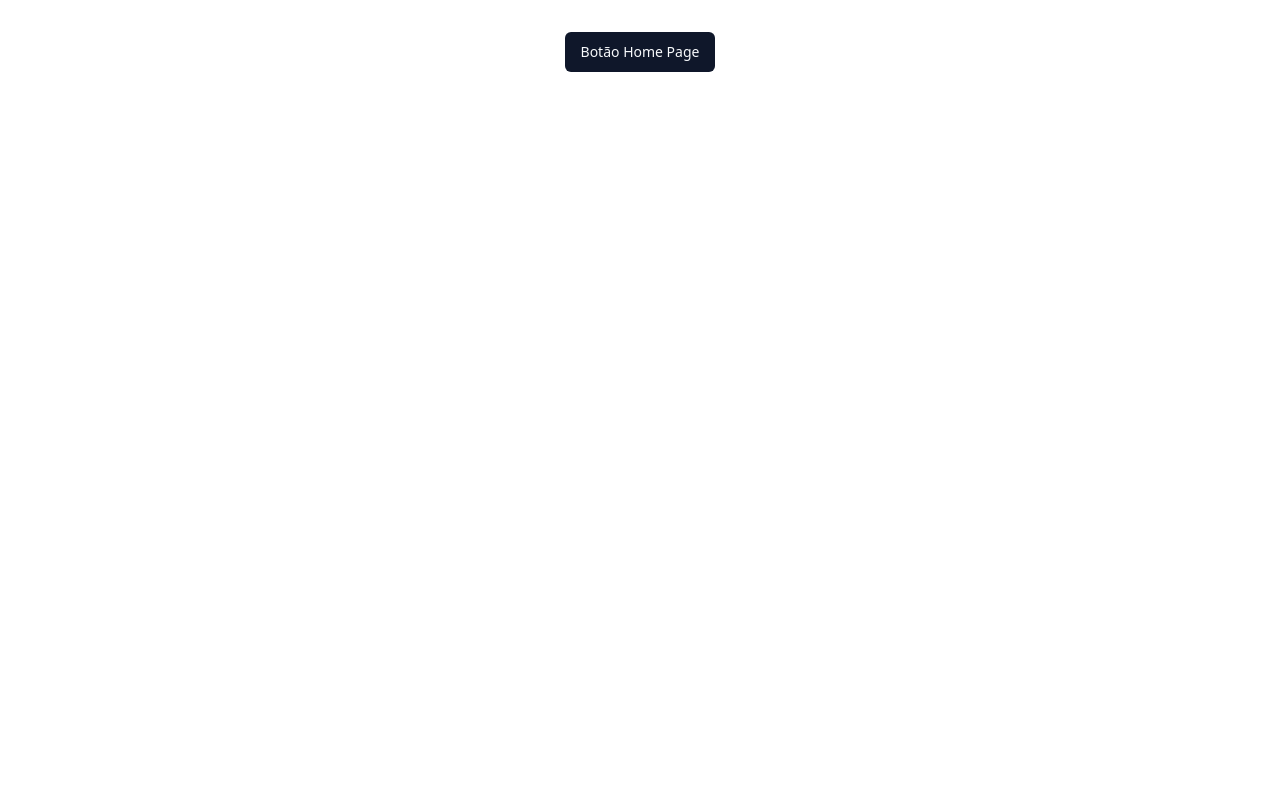
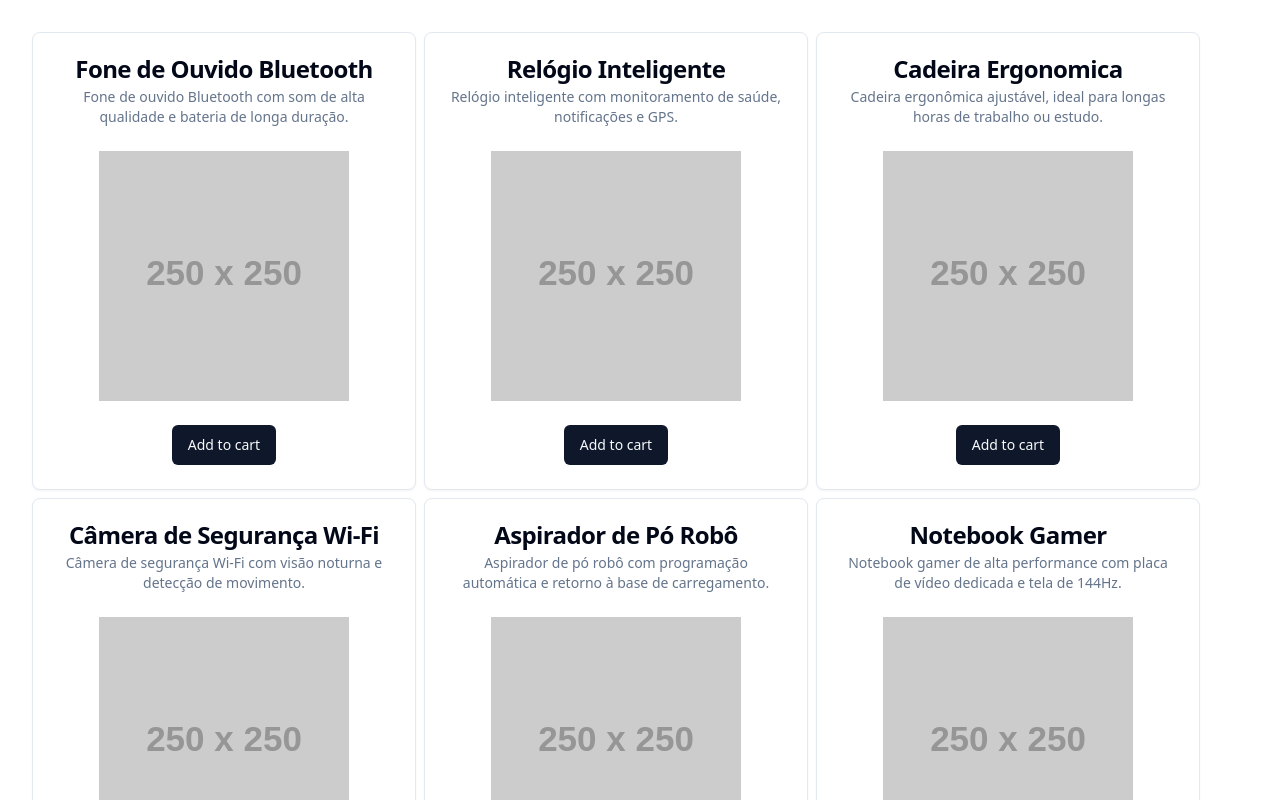
Before and after one commit to eminesf/redux-app, a React (Vite) app: page / in a window 1280 px wide. Shown: the top 800 px of the page. Built offline with nearby package versions, Linux system fonts and the light colour scheme; data requests are answered from the project's data file.

Commit message:
feat(ListItems): create component ListItems

```diff
--- a/src/App.css
+++ b/src/App.css
@@ -2,5 +2,4 @@
   max-width: 1280px;
   margin: 0 auto;
   padding: 2rem;
-  text-align: center;
 }
--- /dev/null
+++ b/src/components/ListItems.tsx
@@ -0,0 +1,38 @@
+import { Products } from "@/types/products";
+import React, { useMemo } from "react";
+import { Button } from "@/components/ui/button";
+import {
+  Card,
+  CardContent,
+  CardDescription,
+  CardFooter,
+  CardHeader,
+  CardTitle,
+} from "@/components/ui/card";
+
+interface ListItemsProps {
+  products: Products[];
+}
+
+export const ListItems: React.FC<ListItemsProps> = ({ products }) => {
+  const productItems = useMemo(() => {
+    return products.map((product) => (
+      <div key={product.id}>
+        <Card className="w-full md:w-96 flex flex-col items-center text-center">
+          <CardHeader>
+            <CardTitle>{product.name}</CardTitle>
+            <CardDescription>{product.description}</CardDescription>
+          </CardHeader>
+          <CardContent>
+            <img src={product.photo} alt="colorful square" />
+          </CardContent>
+          <CardFooter>
+            <Button>Add to cart</Button>
+          </CardFooter>
+        </Card>
+      </div>
+    ));
+  }, [products]);
+
+  return <div className="flex flex-wrap gap-2">{productItems}</div>;
+};
--- /dev/null
+++ b/src/components/ui/card.tsx
@@ -0,0 +1,79 @@
+import * as React from "react"
+
+import { cn } from "@/lib/utils"
+
+const Card = React.forwardRef<
+  HTMLDivElement,
+  React.HTMLAttributes<HTMLDivElement>
+>(({ className, ...props }, ref) => (
+  <div
+    ref={ref}
+    className={cn(
+      "rounded-lg border bg-card text-card-foreground shadow-sm",
+      className
+    )}
+    {...props}
+  />
+))
+Card.displayName = "Card"
+
+const CardHeader = React.forwardRef<
+  HTMLDivElement,
+  React.HTMLAttributes<HTMLDivElement>
+>(({ className, ...props }, ref) => (
+  <div
+    ref={ref}
+    className={cn("flex flex-col space-y-1.5 p-6", className)}
+    {...props}
+  />
+))
+CardHeader.displayName = "CardHeader"
+
+const CardTitle = React.forwardRef<
+  HTMLParagraphElement,
+  React.HTMLAttributes<HTMLHeadingElement>
+>(({ className, ...props }, ref) => (
+  <h3
+    ref={ref}
+    className={cn(
+      "text-2xl font-semibold leading-none tracking-tight",
+      className
+    )}
+    {...props}
+  />
+))
+CardTitle.displayName = "CardTitle"
+
+const CardDescription = React.forwardRef<
+  HTMLParagraphElement,
+  React.HTMLAttributes<HTMLParagraphElement>
+>(({ className, ...props }, ref) => (
+  <p
+    ref={ref}
+    className={cn("text-sm text-muted-foreground", className)}
+    {...props}
+  />
+))
+CardDescription.displayName = "CardDescription"
+
+const CardContent = React.forwardRef<
+  HTMLDivElement,
+  React.HTMLAttributes<HTMLDivElement>
+>(({ className, ...props }, ref) => (
+  <div ref={ref} className={cn("p-6 pt-0", className)} {...props} />
+))
+CardContent.displayName = "CardContent"
+
+const CardFooter = React.forwardRef<
+  HTMLDivElement,
+  React.HTMLAttributes<HTMLDivElement>
+>(({ className, ...props }, ref) => (
+  <div
+    ref={ref}
+    className={cn("flex items-center p-6 pt-0", className)}
+    {...props}
+  />
+))
+CardFooter.displayName = "CardFooter"
+
+export { Card, CardHeader, CardFooter, CardTitle, CardDescription, CardContent }
--- a/src/pages/HomePage.tsx
+++ b/src/pages/HomePage.tsx
@@ -1,9 +1,22 @@
-import { Button } from "@/components/ui/button";
+import { ListItems } from "@/components/listItems";
+import { fetchProducts } from "@/redux/slices/productSlice";
+import { productsSliceSelector } from "@/redux/slices/productsSlice.selectors";
+import { useAppDispatch, useAppSelector } from "@/redux/store";
+import { useEffect } from "react";
 
 export const HomePage: React.FC = () => {
+  const dispatch = useAppDispatch();
+  const { products } = useAppSelector(productsSliceSelector);
+
+  useEffect(() => {
+    const abortController = new AbortController();
+    dispatch(fetchProducts(abortController.signal));
+    return () => abortController.abort();
+  }, [dispatch]);
+
   return (
     <div>
-      <Button>Botão Home Page</Button>
+      <ListItems products={products} />
     </div>
   );
 };
```
